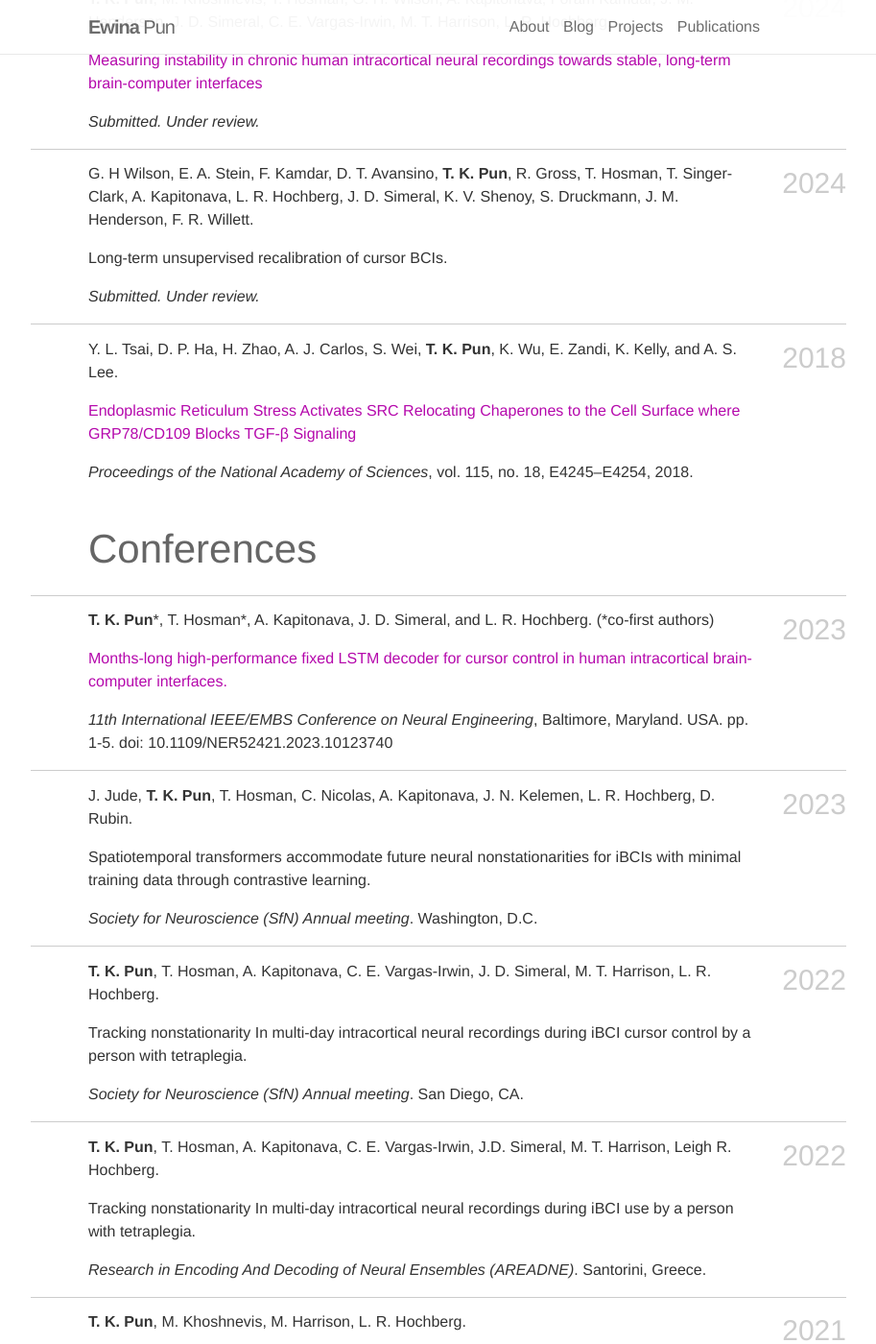
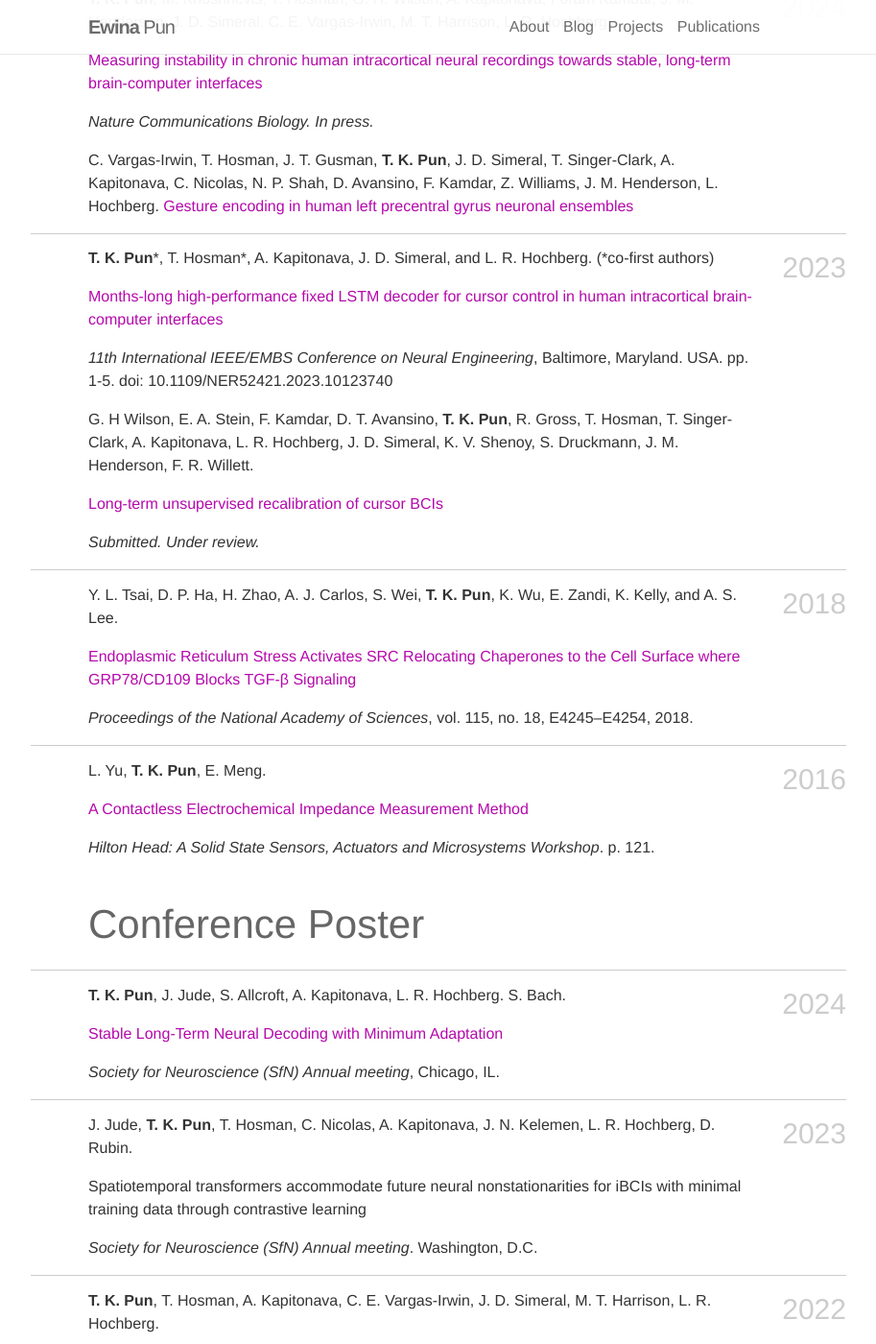
Before and after one commit to ewinapun/ewinapun.github.io, a Jekyll site: the page built from _pages/publications.md, in a window 1280 px wide and 1400 px high, scrolled down 357 px. Shown: the whole window at 96% size, without its empty margins (198-1111 px from the left). Built offline with Jekyll 4.4.1, drawn with Linux system fonts in a browser that asks for light colours; nearby versions of some CDN libraries; some of the changed text lies outside the part shown.

Commit message:
update resume, edit publication and links

```diff
--- a/_pages/publications.md
+++ b/_pages/publications.md
@@ -13,13 +13,22 @@ description: By categories in reversed chronological order.
 
 <a href='https://www.biorxiv.org/content/10.1101/2024.02.29.582733v1'>Measuring instability in chronic human intracortical neural recordings towards stable, long-term brain-computer interfaces</a>
 
-*Submitted. Under review.*
+*Nature Communications Biology. In press.*
 
-<h3 class="year">2024</h3>
+C. Vargas-Irwin, T. Hosman, J. T. Gusman, **T. K. Pun**, J. D. Simeral, T. Singer-Clark, A. Kapitonava, C. Nicolas, N. P. Shah, D. Avansino, F. Kamdar, Z. Williams, J. M. Henderson, L. Hochberg.
+<a href='https://www.biorxiv.org/content/10.1101/2024.08.23.608325v1'>Gesture encoding in human left precentral gyrus neuronal ensembles</a>
+
+<h3 class="year">2023</h3>
+
+**T. K. Pun**\*, T. Hosman\*, A. Kapitonava, J. D. Simeral, and L. R. Hochberg. (\*co-first authors)
+
+<a href='/assets/pdf/NER2023.pdf'>Months-long high-performance fixed LSTM decoder for cursor control in human intracortical brain-computer interfaces</a>
+
+*11th International IEEE/EMBS Conference on Neural Engineering*, Baltimore, Maryland. USA. pp. 1-5. doi: 10.1109/NER52421.2023.10123740
 
 G. H Wilson, E. A. Stein, F. Kamdar, D. T. Avansino, **T. K. Pun**, R. Gross, T. Hosman, T. Singer-Clark, A. Kapitonava, L. R. Hochberg, J. D. Simeral, K. V. Shenoy, S. Druckmann, J. M. Henderson, F. R. Willett.
 
-Long-term unsupervised recalibration of cursor BCIs.
+<a href='https://www.biorxiv.org/content/10.1101/2023.02.03.527022v1'>Long-term unsupervised recalibration of cursor BCIs</a>
 
 *Submitted. Under review.*
 
@@ -31,21 +40,29 @@ Y. L. Tsai, D. P. Ha, H. Zhao, A. J. Carlos, S. Wei, **T. K. Pun**, K. Wu, E. Za
 
 *Proceedings of the National Academy of Sciences*, vol. 115, no. 18, E4245–E4254, 2018.
 
-<h2>Conferences</h2>
+<h3 class="year">2016</h3>
 
-<h3 class="year">2023</h3>
+L. Yu, **T. K. Pun**, E. Meng.
 
-**T. K. Pun**\*, T. Hosman\*, A. Kapitonava, J. D. Simeral, and L. R. Hochberg. (\*co-first authors)
+<a href='https://pdfs.semanticscholar.org/40c2/6b44b5037d6e75982d4a65442ff4fc50344d.pdf'>A Contactless Electrochemical Impedance Measurement Method</a>
 
-<a href='/assets/pdf/NER2023.pdf'>Months-long high-performance fixed LSTM decoder for cursor control in human intracortical brain-computer interfaces.</a>
+*Hilton Head: A Solid State Sensors, Actuators and Microsystems Workshop*. p. 121.
 
-*11th International IEEE/EMBS Conference on Neural Engineering*, Baltimore, Maryland. USA. pp. 1-5. doi: 10.1109/NER52421.2023.10123740
+<h2>Conference Poster</h2>
+
+<h3 class="year">2024</h3>
+
+**T. K. Pun**, J. Jude, S. Allcroft, A. Kapitonava, L. R. Hochberg. S. Bach.
+
+<a href='/assets/pdf/SfN2024.pdf'>Stable Long-Term Neural Decoding with Minimum Adaptation</a>
+
+*Society for Neuroscience (SfN) Annual meeting*, Chicago, IL.
 
 <h3 class="year">2023</h3>
 
 J. Jude, **T. K. Pun**, T. Hosman, C. Nicolas, A. Kapitonava, J. N. Kelemen, L. R. Hochberg, D. Rubin.
 
-Spatiotemporal transformers accommodate future neural nonstationarities for iBCIs with minimal training data through contrastive learning.
+Spatiotemporal transformers accommodate future neural nonstationarities for iBCIs with minimal training data through contrastive learning
 
 *Society for Neuroscience (SfN) Annual meeting*. Washington, D.C.
 
@@ -53,15 +70,15 @@ Spatiotemporal transformers accommodate future neural nonstationarities for iBCI
 
 **T. K. Pun**, T. Hosman, A. Kapitonava, C. E. Vargas-Irwin, J. D. Simeral, M. T. Harrison, L. R. Hochberg.
 
-Tracking nonstationarity In multi-day intracortical neural recordings during iBCI cursor control by a person with tetraplegia.
+<a href='/assets/pdf/SfN2022.pdf'>Tracking nonstationarity In multi-day intracortical neural recordings during iBCI cursor control by a person with tetraplegia</a>
 
 *Society for Neuroscience (SfN) Annual meeting*. San Diego, CA.
 
 <h3 class="year">2022</h3>
 
-**T. K. Pun**, T. Hosman, A. Kapitonava, C. E. Vargas-Irwin, J.D. Simeral, M. T. Harrison, Leigh R. Hochberg.
+**T. K. Pun**, T. Hosman, A. Kapitonava, C. E. Vargas-Irwin, J.D. Simeral, M. T. Harrison, L. R. Hochberg.
 
-Tracking nonstationarity In multi-day intracortical neural recordings during iBCI use by a person with tetraplegia.
+<a href='/assets/pdf/AREADNE2022.pdf'>Tracking nonstationarity In multi-day intracortical neural recordings during iBCI use by a person with tetraplegia</a>
 
 *Research in Encoding And Decoding of Neural Ensembles (AREADNE)*. Santorini, Greece.
 
@@ -69,7 +86,7 @@ Tracking nonstationarity In multi-day intracortical neural recordings during iBC
 
 **T. K. Pun**, M. Khoshnevis, M. Harrison, L. R. Hochberg.
 
-Statistical measures of nonstationarity in simulated neural data during BCI 2D control.
+Statistical measures of nonstationarity in simulated neural data during BCI 2D control
 
 *Society for Neuroscience (SfN) Annual meeting*. Virtual.
 
@@ -87,12 +104,4 @@ S. Arnold, **T. K. Pun**, T. J. Denisart, F. J. Valero-Cuevas.
 
 <a href='https://arxiv.org/abs/1709.05070'>Shapechanger: Environments for Transfer Learning</a>
 
-*SoCal Robotics Symposium*, Los Angeles, CA. 2017.
-
-<h3 class="year">2016</h3>
-
-L. Yu, **T. K. Pun**, E. Meng.
-
-<a href='https://pdfs.semanticscholar.org/40c2/6b44b5037d6e75982d4a65442ff4fc50344d.pdf'>A Contactless Electrochemical Impedance Measurement Method</a>
-
-*Hilton Head: A Solid State Sensors, Actuators and Microsystems Workshop*. p. 121. 2016
+*SoCal Robotics Symposium*, Los Angeles, CA.
```
Also changed, not shown: other parts of _pages/publications.md (+2 -2 lines), _news/announcement_17.md (+2 -2 lines), _news/announcement_18.md (added, +7 -0 lines), _news/announcement_19.md (added, +7 -0 lines), 9 other files.
